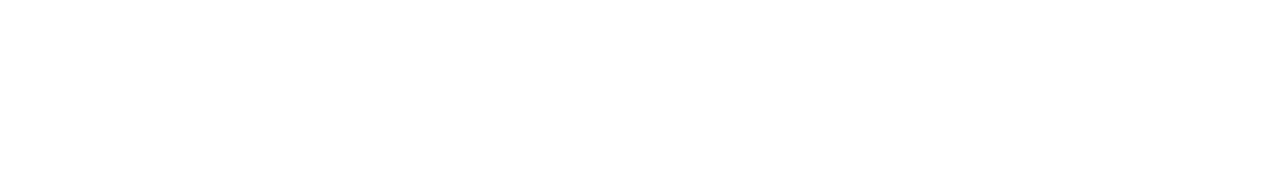
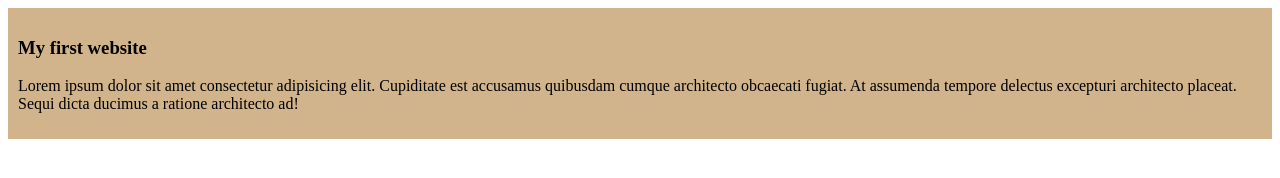
Before and after one commit to istiak19/my-first-github-repo, a plain HTML site: page index.html in a window 1280 px wide. Drawn offline with Linux system fonts and the light colour scheme.

Commit message:
first commit

```diff
--- a/index.html
+++ b/index.html
@@ -4,8 +4,12 @@
     <meta charset="UTF-8">
     <meta name="viewport" content="width=device-width, initial-scale=1.0">
     <title>My first ever GitHub repo</title>
+    <link rel="stylesheet" href="styles/blog.css">
 </head>
 <body>
-
+    <div>
+        <h3>My first website</h3>
+        <p>Lorem ipsum dolor sit amet consectetur adipisicing elit. Cupiditate est accusamus quibusdam cumque architecto obcaecati fugiat. At assumenda tempore delectus excepturi architecto placeat. Sequi dicta ducimus a ratione architecto ad!</p>
+    </div>
 </body>
 </html>
--- /dev/null
+++ b/styles/blog.css
@@ -0,0 +1,4 @@
+div{
+    background-color: tan;
+    padding: 10px;
+}
```
